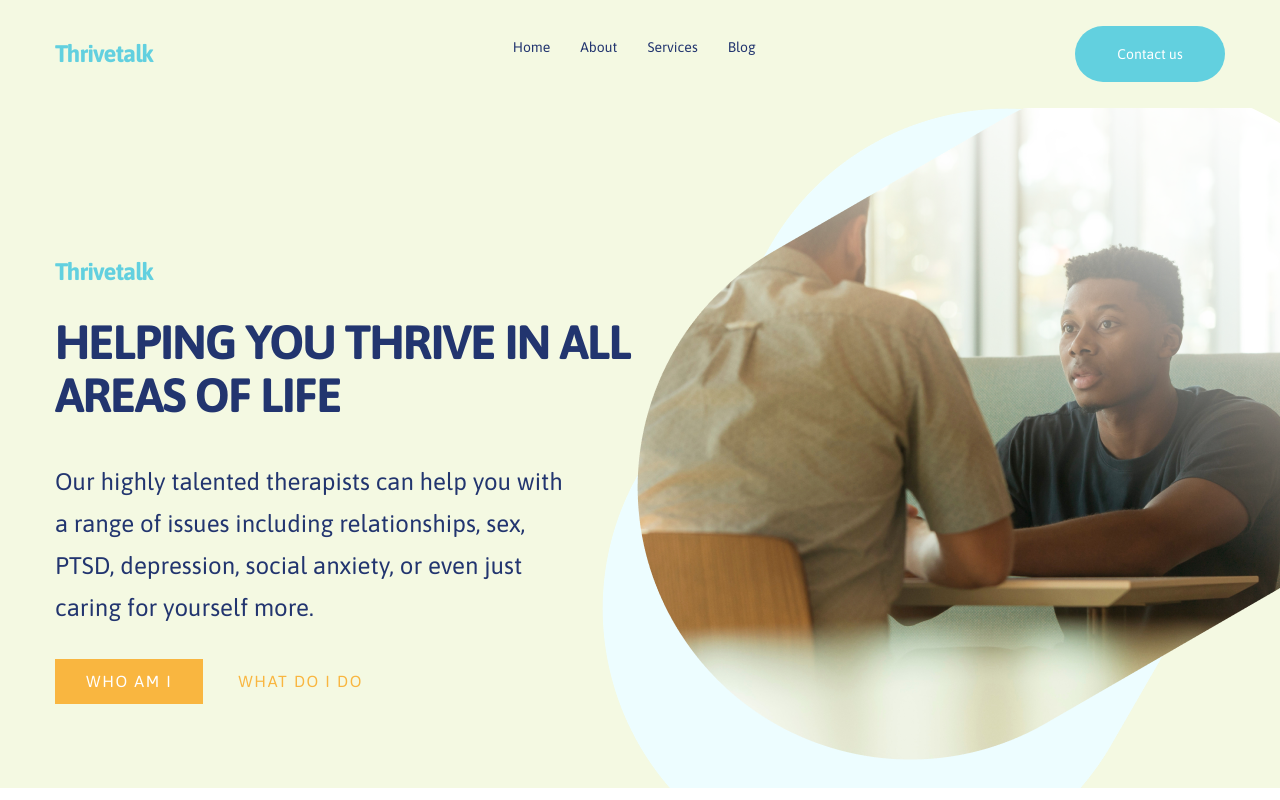
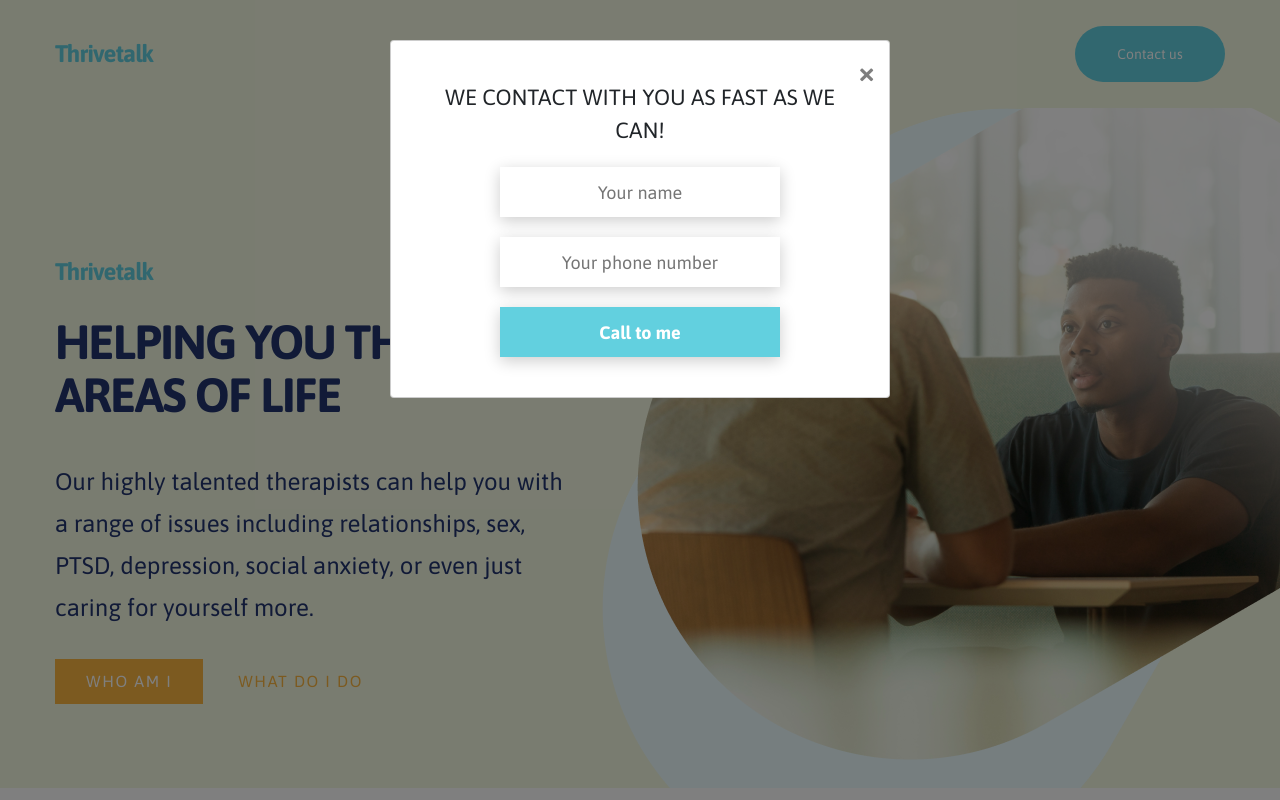
Before and after one commit to Trifidu/Thrivetalk, a plain HTML site: page src/views/index.html in a window 1280 px wide. Both pictures are taken after a click on the button "Contact us". Drawn offline with nearby package versions, Linux system fonts and the light colour scheme; files that its build step writes are made by us from their sources; files whose address does not match are found by name.

Commit message:
add: modal window for header btn

```diff
--- a/dist/js/main.js
+++ b/dist/js/main.js
@@ -1,5 +1,42 @@
 /******/ (() => { // webpackBootstrap
 /******/ 	var __webpack_modules__ = ({
+
+/***/ "./src/blocks/modules/modal/modal.js":
+/*!*******************************************!*\
+  !*** ./src/blocks/modules/modal/modal.js ***!
+  \*******************************************/
+/***/ (() => {
+
+var modalTrigger = document.querySelectorAll("[data-modal]"),
+    modal = document.querySelector(".modal");
+
+function openModal() {
+  modal.classList.add("show");
+  modal.classList.remove("hide");
+  document.body.style.overflow = "hidden";
+}
+
+function closeModal() {
+  modal.classList.add("hide");
+  modal.classList.remove("show");
+  document.body.style.overflow = "";
+}
+
+modalTrigger.forEach(function (btn) {
+  btn.addEventListener("click", openModal);
+});
+modal.addEventListener("click", function (e) {
+  if (e.target === modal || e.target.getAttribute("data-close") == "") {
+    closeModal();
+  }
+});
+document.addEventListener("keydown", function (e) {
+  if (e.code === "Escape" && modal.classList.contains("show")) {
+    closeModal();
+  }
+});
+
+/***/ }),
 
 /***/ "./src/js/import/components.js":
 /*!*************************************!*\
@@ -15,10 +52,13 @@
 /*!**********************************!*\
   !*** ./src/js/import/modules.js ***!
   \**********************************/
-/***/ (() => {
+/***/ ((__unused_webpack_module, __webpack_exports__, __webpack_require__) => {
 
-// import "%modules%/header/header";
-// import "%modules%/footer/footer";
+"use strict";
+__webpack_require__.r(__webpack_exports__);
+/* harmony import */ var _modules_modal_modal__WEBPACK_IMPORTED_MODULE_0__ = __webpack_require__(/*! %modules%/modal/modal */ "./src/blocks/modules/modal/modal.js");
+/* harmony import */ var _modules_modal_modal__WEBPACK_IMPORTED_MODULE_0___default = /*#__PURE__*/__webpack_require__.n(_modules_modal_modal__WEBPACK_IMPORTED_MODULE_0__);
+ // import "%modules%/footer/footer";
 
 /***/ })
 
@@ -99,7 +139,6 @@ var __webpack_exports__ = {};
   \*************************/
 __webpack_require__.r(__webpack_exports__);
 /* harmony import */ var _import_modules__WEBPACK_IMPORTED_MODULE_0__ = __webpack_require__(/*! ./import/modules */ "./src/js/import/modules.js");
-/* harmony import */ var _import_modules__WEBPACK_IMPORTED_MODULE_0___default = /*#__PURE__*/__webpack_require__.n(_import_modules__WEBPACK_IMPORTED_MODULE_0__);
 /* harmony import */ var _import_components__WEBPACK_IMPORTED_MODULE_1__ = __webpack_require__(/*! ./import/components */ "./src/js/import/components.js");
 /* harmony import */ var _import_components__WEBPACK_IMPORTED_MODULE_1___default = /*#__PURE__*/__webpack_require__.n(_import_components__WEBPACK_IMPORTED_MODULE_1__);
 
--- a/src/blocks/_modules.scss
+++ b/src/blocks/_modules.scss
@@ -1,2 +1,3 @@
 @import "modules/header/header";
 @import "modules/promo/promo";
+@import "modules/modal/modal";
--- a/src/blocks/modules/header/header.html
+++ b/src/blocks/modules/header/header.html
@@ -16,7 +16,7 @@
                 <div class="header__hamburger">
                     <span></span>
                 </div>
-                <button class="header__btn">Contact us</button>
+                <button data-modal class="header__btn">Contact us</button>
             </div>
         </div>
     </div>
--- a/src/blocks/modules/modal/modal.html
+++ b/src/blocks/modules/modal/modal.html
@@ -0,0 +1,13 @@
+<section class="modal hide">
+    <div class="modal__body">
+        <div class="modal__content">
+            <form action="#">
+                <div data-close class="modal__close">×</div>
+                <div class="modal__title">We contact with you as fast as we can!</div>
+                <input required placeholder="Your name" name="name" type="text" class="modal__input">
+                <input required placeholder="Your phone number" name="phone" type="phone" class="modal__input">
+                <div class="modal__button">Call to me</div>
+            </form>
+        </div>
+    </div>
+</section>
--- a/src/blocks/modules/modal/modal.scss
+++ b/src/blocks/modules/modal/modal.scss
@@ -0,0 +1,79 @@
+.modal {
+  position: fixed;
+  top: 0;
+  left: 0;
+  z-index: 1050;
+  width: 100%;
+  height: 100%;
+  overflow: hidden;
+  background-color: rgba(0, 0, 0, 0.5);
+  &__body {
+    max-width: 500px;
+    margin: 40px auto;
+  }
+  &__content {
+    position: relative;
+    width: 100%;
+    padding: 40px;
+    background-color: #fff;
+    border: 1px solid rgba(0, 0, 0, 0.2);
+    border-radius: 4px;
+    max-height: 80vh;
+    overflow-y: auto;
+  }
+  &__close {
+    position: absolute;
+    top: 8px;
+    right: 14px;
+    font-size: 30px;
+    color: #000;
+    opacity: 0.5;
+    font-weight: 700;
+    border: none;
+    background-color: transparent;
+    cursor: pointer;
+  }
+  &__title {
+    text-align: center;
+    font-size: 22px;
+    text-transform: uppercase;
+  }
+  &__input {
+    display: block;
+    margin: 20px auto 20px auto;
+    width: 280px;
+    height: 50px;
+    background: #ffffff;
+    box-shadow: 0px 4px 15px rgb(0 0 0 / 20%);
+    border: none;
+    font-size: 18px;
+    text-align: center;
+    padding: 0 20px;
+    outline: none;
+  }
+  &__button {
+    display: block;
+    height: 50px;
+    width: 280px;
+    margin: 0 auto;
+    background-color: #62d0df;
+    color: #fff;
+    display: flex;
+    justify-content: center;
+    align-items: center;
+    font-size: 18px;
+    font-weight: bold;
+    box-shadow: 0px 4px 15px rgb(0 0 0 / 20%);
+    cursor: pointer;
+    transition: 0.3s all;
+    outline: none;
+  }
+}
+
+.show {
+  display: block;
+}
+
+.hide {
+  display: none;
+}
--- a/src/js/import/modules.js
+++ b/src/js/import/modules.js
@@ -1,2 +1,2 @@
-// import "%modules%/header/header";
+import "%modules%/modal/modal";
 // import "%modules%/footer/footer";
--- a/src/views/index.html
+++ b/src/views/index.html
@@ -24,6 +24,7 @@
 
     @@include("../blocks/modules/header/header.html")
     @@include("../blocks/modules/promo/promo.html")
+    @@include("../blocks/modules/modal/modal.html")
     @@include("../blocks/modules/about/about.html")
     @@include("../blocks/modules/benefit/benefit.html")
     @@include("../blocks/modules/plan/plan.html")
```
Also changed, not shown: dist/index.html (+14 -1 lines), src/blocks/modules/header/header.js (deleted, +0 -13 lines), src/blocks/modules/modal/modal.js (+25 -9 lines), src/blocks/modules/promo/promo.js (deleted, +0 -13 lines), dist/styles/main.css, 2 other files.
